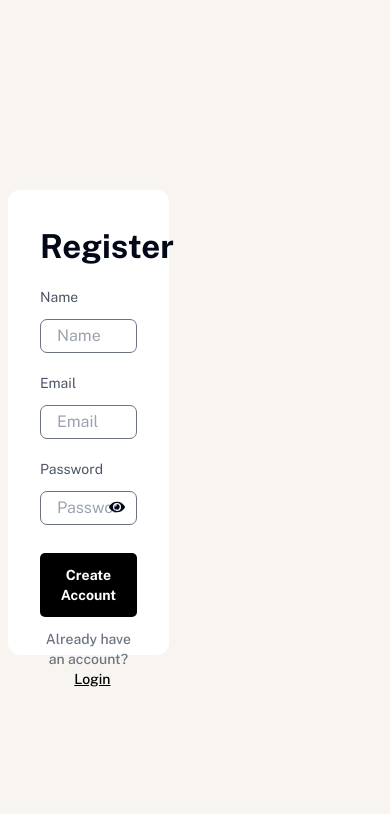
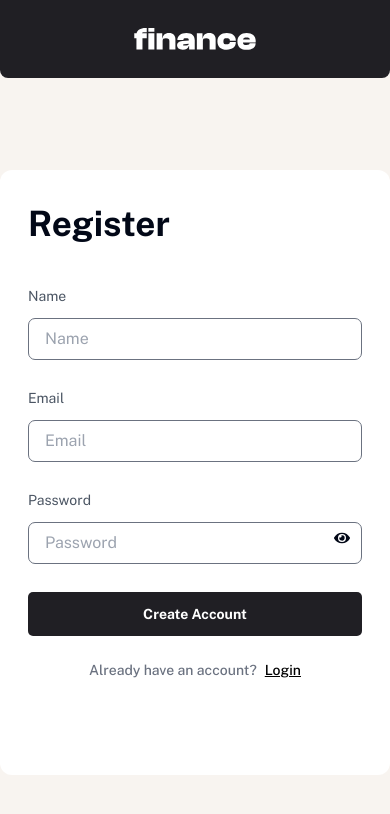
Before and after one commit to SamChus/personal-finance-app, a React (Vite) app: page /register in a window 390 px wide. Shown: the top 814 px of the page. Built offline with nearby package versions, Linux system fonts and the light colour scheme.

Commit message:
responsive login and sign up page

```diff
--- a/index.html
+++ b/index.html
@@ -5,8 +5,8 @@
     <link rel="icon" type="image/svg+xml" href="/vite.svg" />
     <meta name="viewport" content="width=device-width, initial-scale=1.0" />
     <link rel="preconnect" href="https://fonts.googleapis.com">
-<link rel="preconnect" href="https://fonts.gstatic.com" crossorigin>
-<link href="https://fonts.googleapis.com/css2?family=Public+Sans:ital,wght@0,100..900;1,100..900&family=Work+Sans:ital,wght@0,100..900;1,100..900&display=swap" rel="stylesheet">
+    <link rel="preconnect" href="https://fonts.gstatic.com" crossorigin>
+    <link href="https://fonts.googleapis.com/css2?family=Public+Sans:ital,wght@0,100..900;1,100..900&family=Work+Sans:ital,wght@0,100..900;1,100..900&display=swap" rel="stylesheet">
     <title>Vite + React</title>
   </head>
   <body>
--- a/src/components/MobileNav.jsx
+++ b/src/components/MobileNav.jsx
@@ -1,4 +1,3 @@
-
 import React from 'react'
 import { ArrowsDownUp, ChartDonut, House, Jar, Receipt } from '../assets/icons'
 import { Link, useLocation } from 'react-router';
--- a/src/components/SignIn.jsx
+++ b/src/components/SignIn.jsx
@@ -5,6 +5,7 @@ import { toast } from "react-toastify";
 import { useNavigate } from "react-router";
 import { useState } from "react";
 import { FaEye, FaEyeSlash } from "react-icons/fa";
+import { Logo } from "../assets/icons";
 
 const SignIn = () => {
   const [email, setEmail] = useState("");
@@ -41,24 +42,29 @@ const SignIn = () => {
   };
 
   return (
-    <div className="w-full flex px-4 h-screen bg-beige-100 justify-evenly items-center ">
-      <div className="hidden lg:flex relative w-[65%] h-[95vh]">
-        <img src={loginpic} className="w-[82%] h-[95vh] rounded-xl" alt="" />
-        <h1 className="absolute top-6 left-10 text-white font-bold text-[30px]">
-          finance
-        </h1>
-        <p className="absolute bottom-[100px] text-[30px] w-[70%] left-11 font-bold text-white">
+    <div>
+      <div className="lg:hidden fixed top-0 w-full flex items-center justify-center p-7 rounded-b-lg bg-grey-900">
+        <Logo />
+      </div>
+
+      <div className="lg:w-full flex lg:px-4 lg:py-3 h-screen bg-beige-100 justify-center pt-20  items-center ">
+      <div className="hidden p-1 lg:flex relative lg:w-[43%] h-[95vh] items-center ">
+        <img src={loginpic}  className="lg:w-full h-[95vh] rounded-2xl " alt="" />
+        <div className="absolute top-11 left-10 text-white font-bold text-[30px]">
+              <Logo />
+        </div>
+        <p className="absolute bottom-[124px] text-[37px] leading-10 w-[80%] left-10 font-bold text-white">
           Keep track of your money and save for your future
         </p>
-        <p className="absolute bottom-7 left-11 w-[90%] text-sm  text-white">
+        <p className="absolute bottom-12 left-10 w-[75%] text-sm  text-white">
           Personal finance app puts you in control of your spending. Track
           transactions, set budgets, and add to savings pots easily.
         </p>
       </div>
 
-      <div className="w-[446px] m-auto lg:w-[49%] p-8 lg:mr-20 flex h-[465px] flex-col  bg-white rounded-xl">
-        <h1 className="text-[33px] font-bold">Login</h1>
-        <form className="flex flex-col mt-5 ">
+      <div className="w-[590px] m-auto lg:w-[42%] lg:m-auto p-7 lg:mt-20 flex h-[495px]  flex-col bg-white rounded-xl">
+        <h1 className="text-[35px] font-bold">Login</h1>
+        <form className="flex flex-col lg:w-full mt-9 ">
           <label htmlFor="email" className="text-sm text-gray-600 mb-3">
             Email
           </label>
@@ -67,7 +73,7 @@ const SignIn = () => {
             id="email"
             value={email}
             onChange={(e) => setEmail(e.target.value)}
-            className="border-[1px] border-gray-500 px-4 py-1 rounded-[7px] "
+            className="border-[1px] border-gray-500 px-4 py-2 rounded-[7px] "
             placeholder="Email"
           />
 
@@ -76,7 +82,7 @@ const SignIn = () => {
             id="password"
             value={password}
             onChange={(e) => setPassword(e.target.value)}
-            className="text-sm text-gray-600 mt-8 mb-3"
+            className="text-sm text-gray-600 mt-9 mb-3"
           >
             Password
           </label>
@@ -86,7 +92,7 @@ const SignIn = () => {
               id="password"
               value={password}
               onChange={(e) => setPassword(e.target.value)}
-              className="border-[1px] border-gray-500 px-4 py-1 rounded-[7px] w-full"
+              className="border-[1px] border-gray-500 px-4 py-2 rounded-[7px] w-full"
               placeholder="Password"
             />
             <span
@@ -114,6 +120,9 @@ const SignIn = () => {
         </div>
       </div>
     </div>
+
+    </div>
+
   );
 };
 
--- a/src/components/SignUp.jsx
+++ b/src/components/SignUp.jsx
@@ -5,6 +5,7 @@ import loginpic from '../assets/imgs/loginpic.jpg'
 import { Link } from 'react-router'
 import { toast } from 'react-toastify'
 import { FaEye, FaEyeSlash } from 'react-icons/fa';
+import { Logo } from "../assets/icons";
 
 const SignUp = () => {
 
@@ -39,42 +40,97 @@ const togglePasswordVisibility = () => {
 
 return (
         <div>
-             <div className="w-full flex px-2 h-screen bg-beige-100 justify-between items-center ">
-                <div className="hidden lg:block w-[51%] ml-3 relative">
-                    <img src={loginpic} className='w-full h-[470px] rounded-xl' alt="" />
-                    <h1 className="absolute top-6 left-10 text-white font-bold text-[30px]">finance</h1>
-                    <p className='absolute bottom-[100px] text-[30px] w-[70%] left-11 font-bold text-white'>Keep track of your money and save for your future</p>
-                    <p className='absolute bottom-7 left-11 w-[90%] text-sm  text-white'>Personal finance app puts you in control of your spending. Track transactions, set budgets, and add to savings pots easily.</p>
+              <div className="lg:hidden fixed top-0 w-full flex items-center justify-center p-7 rounded-b-lg bg-grey-900">
+                <Logo />
               </div>
 
-                <div className="w-[43%] p-8 mr-7 flex h-[465px] flex-col  bg-white rounded-xl">
-                    <h1 className="text-[33px] font-bold">Register</h1>
-                    <form className='flex flex-col mt-4 '>
+              <div className="lg:w-full flex lg:px-4 lg:py-3 h-screen bg-beige-100 justify-center pt-[100px]  items-center ">
+              <div className="hidden p-1 lg:flex relative lg:w-[43%] h-[95vh] items-center ">
+                <img src={loginpic}  className="lg:w-full h-[95vh] rounded-2xl " alt="" />
+                <div className="absolute top-11 left-10 text-white font-bold text-[30px]">
+                      <Logo />
+                </div>
+                <p className="absolute bottom-[124px] text-[37px] leading-10 w-[80%] left-10 font-bold text-white">
+                  Keep track of your money and save for your future
+                </p>
+                <p className="absolute bottom-12 left-10 w-[75%] text-sm  text-white">
+                  Personal finance app puts you in control of your spending. Track
+                  transactions, set budgets, and add to savings pots easily.
+                </p>
+              </div>
 
-                        <label htmlFor="name" className='text-sm text-gray-600 mb-3'>Name</label>
-                        <input type="text" id='name' value={name} onChange={(e) => setName(e.target.value)} className='border-[1px] border-gray-500 px-4 py-1 rounded-[7px] mb-5 ' placeholder='Name' />
+              <div className="w-[590px] m-auto lg:w-[42%] lg:m-auto p-7 lg:mt-10 flex h-[605px]  flex-col bg-white rounded-xl">
+                <h1 className="text-[35px] font-bold">Register</h1>
+                <form className="flex flex-col lg:w-full mt-9 ">
 
-                        <label htmlFor="email" className='text-sm text-gray-600 mb-3'>Email</label>
-                        <input type="email" id='email' value={email} onChange={(e) => setEmail(e.target.value)} className='border-[1px] border-gray-500 px-4 py-1 rounded-[7px] ' placeholder='Email' />
+                <label htmlFor="name" className="text-sm text-gray-600 mb-3">
+                    Name
+                  </label>
+                  <input
+                    type="name"
+                    id="name"
+                    value={name}
+                    onChange={(e) => setName(e.target.value)}
+                    className="border-[1px] border-gray-500 px-4 py-2 rounded-[7px] "
+                    placeholder="Name"
+                  />
 
-                        <label htmlFor="password" className='text-sm text-gray-600 mt-5 mb-3'>Password</label>
-                        <div className='relative'>
-                            <input type={showPassword ? "text" : "password"} id='password' value={password} onChange={(e) => setPassword(e.target.value)} className='border-[1px] border-gray-500 px-4 py-1 rounded-[7px] w-full' placeholder='Password' />
-                            <span onClick={togglePasswordVisibility} className='absolute right-3 top-2 cursor-pointer'>
+                  <label htmlFor="email" className="text-sm text-gray-600 mt-7 mb-3">
+                    Email
+                  </label>
+                  <input
+                    type="email"
+                    id="email"
+                    value={email}
+                    onChange={(e) => setEmail(e.target.value)}
+                    className="border-[1px] border-gray-500 px-4 py-2 rounded-[7px] "
+                    placeholder="Email"
+                  />
+
+                  <label
+                    htmlFor="password"
+                    id="password"
+                    value={password}
+                    onChange={(e) => setPassword(e.target.value)}
+                    className="text-sm text-gray-600 mt-7 mb-3"
+                  >
+                    Password
+                  </label>
+                  <div className="relative">
+                    <input
+                      type={showPassword ? "text" : "password"}
+                      id="password"
+                      value={password}
+                      onChange={(e) => setPassword(e.target.value)}
+                      className="border-[1px] border-gray-500 px-4 py-2 rounded-[7px] w-full"
+                      placeholder="Password"
+                    />
+                    <span
+                      onClick={togglePasswordVisibility}
+                      className="absolute right-3 top-2 cursor-pointer"
+                    >
                       {showPassword ? <FaEyeSlash /> : <FaEye />}
                     </span>
                   </div>
 
-                        <button onClick={handleSubmit} className='w-full bg-black text-center text-white rounded-[5px] mt-7 font-bold text-sm p-3'>Create Account</button>
+                  <button
+                    onClick={handleSubmit}
+                    className="w-full bg-grey-900 text-center text-white rounded-[5px] mt-7 font-bold text-sm p-3"
+                  >
+                    Create Account
+                  </button>
                 </form>
-                        <div className='w-full text-center mt-3 text-sm'>
-                            <p className='font-medium text-gray-500'>Already have an account?
-                                <Link to={"/login"} className='text-black ml-2 underline'>Login</Link>
+                <div className="w-full text-center mt-6 text-sm">
+                  <p className="font-medium text-gray-500">
+                    Already have an account?
+                    <Link to={"/login"} className="text-black ml-2 underline">
+                      Login
+                    </Link>
                   </p>
-
                 </div>
               </div>
             </div>
+
             </div>
 )
 }
```
Also changed, not shown: 1 other file (tests, documents, lock files or other folders). Lines whose indentation alone changed are shown as unchanged.
